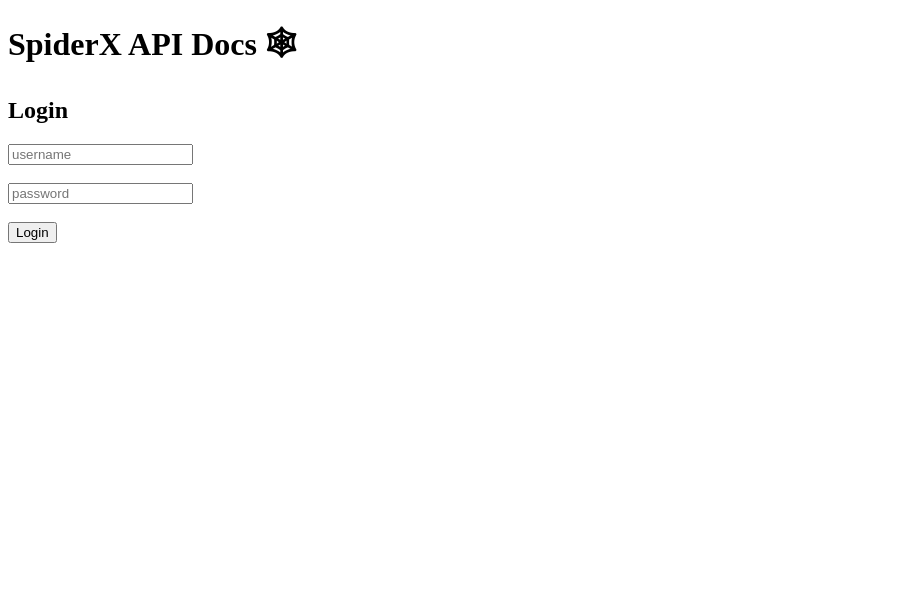
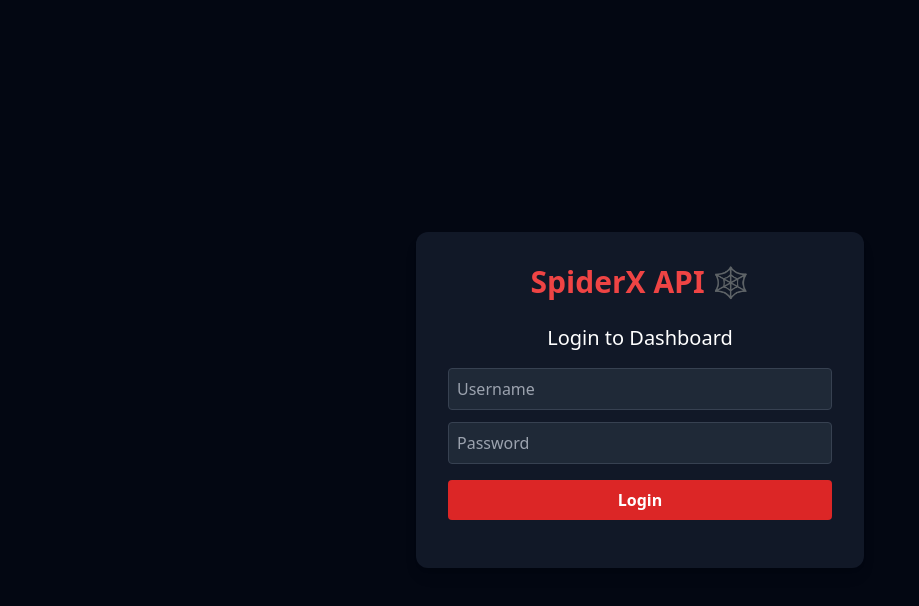
Before and after one commit to SpiderXo/SpiderX-API, a website: page public/docs.html in a window 1280 px wide. Shown: the whole page, without its empty margins (0-919 px from the left). Drawn offline with nearby package versions, Linux system fonts and the light colour scheme.

Commit message:
Update docs.html

```diff
--- a/public/docs.html
+++ b/public/docs.html
@@ -1,42 +1,51 @@
 <!DOCTYPE html>
-<html>
+<html lang="en">
 <head>
-  <title>SpiderX Docs</title>
+  <meta charset="UTF-8">
+  <title>SpiderX API Docs</title>
+  <script src="https://cdn.tailwindcss.com"></script>
 </head>
-<body>
+<body class="bg-gray-950 text-white min-h-screen flex items-center justify-center">
 
-<h1>SpiderX API Docs 🕸</h1>
+<div class="bg-gray-900 p-8 rounded-xl w-full max-w-md shadow-lg">
+  <h1 class="text-3xl font-bold text-center text-red-500 mb-6">SpiderX API 🕸</h1>
 
-<h2>Login</h2>
+  <h2 class="text-xl mb-4 text-center">Login to Dashboard</h2>
 
-<input id="username" placeholder="username"><br><br>
-<input id="password" type="password" placeholder="password"><br><br>
+  <input id="username"
+    class="w-full mb-3 p-2 rounded bg-gray-800 border border-gray-700"
+    placeholder="Username">
 
-<button onclick="login()">Login</button>
+  <input id="password" type="password"
+    class="w-full mb-4 p-2 rounded bg-gray-800 border border-gray-700"
+    placeholder="Password">
+
+  <button onclick="login()"
+    class="w-full bg-red-600 hover:bg-red-700 transition p-2 rounded font-bold">
+    Login
+  </button>
+
+  <p id="msg" class="text-center mt-4 text-red-400"></p>
+</div>
 
 <script>
 function login() {
-  const username = document.getElementById("username").value;
-  const password = document.getElementById("password").value;
+  const username = username.value;
+  const password = password.value;
 
   fetch("/api/login", {
     method: "POST",
-    headers: {
-      "Content-Type": "application/json"
-    },
+    headers: { "Content-Type": "application/json" },
     body: JSON.stringify({ username, password })
   })
   .then(r => r.json())
   .then(d => {
     if (d.token) {
-      // ✅ هنا بنحفظ التوكن والمفتاح
       localStorage.setItem("token", d.token);
       localStorage.setItem("apiKey", d.apiKey);
-
-      // ✅ نروح على Dashboard
       location.href = "/dashboard.html";
     } else {
-      alert("Login failed");
+      msg.innerText = "Login failed";
     }
   });
 }
```
